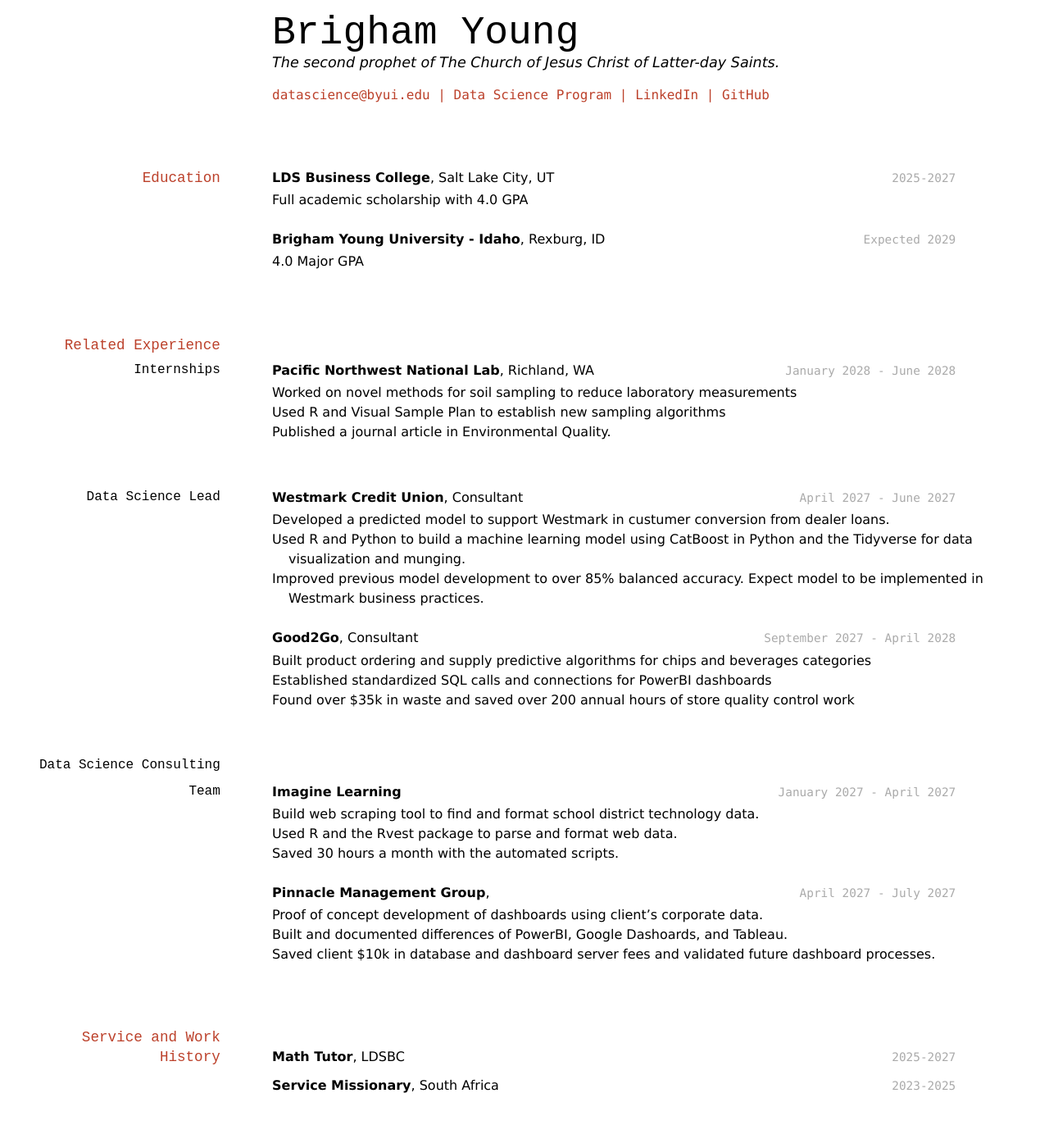
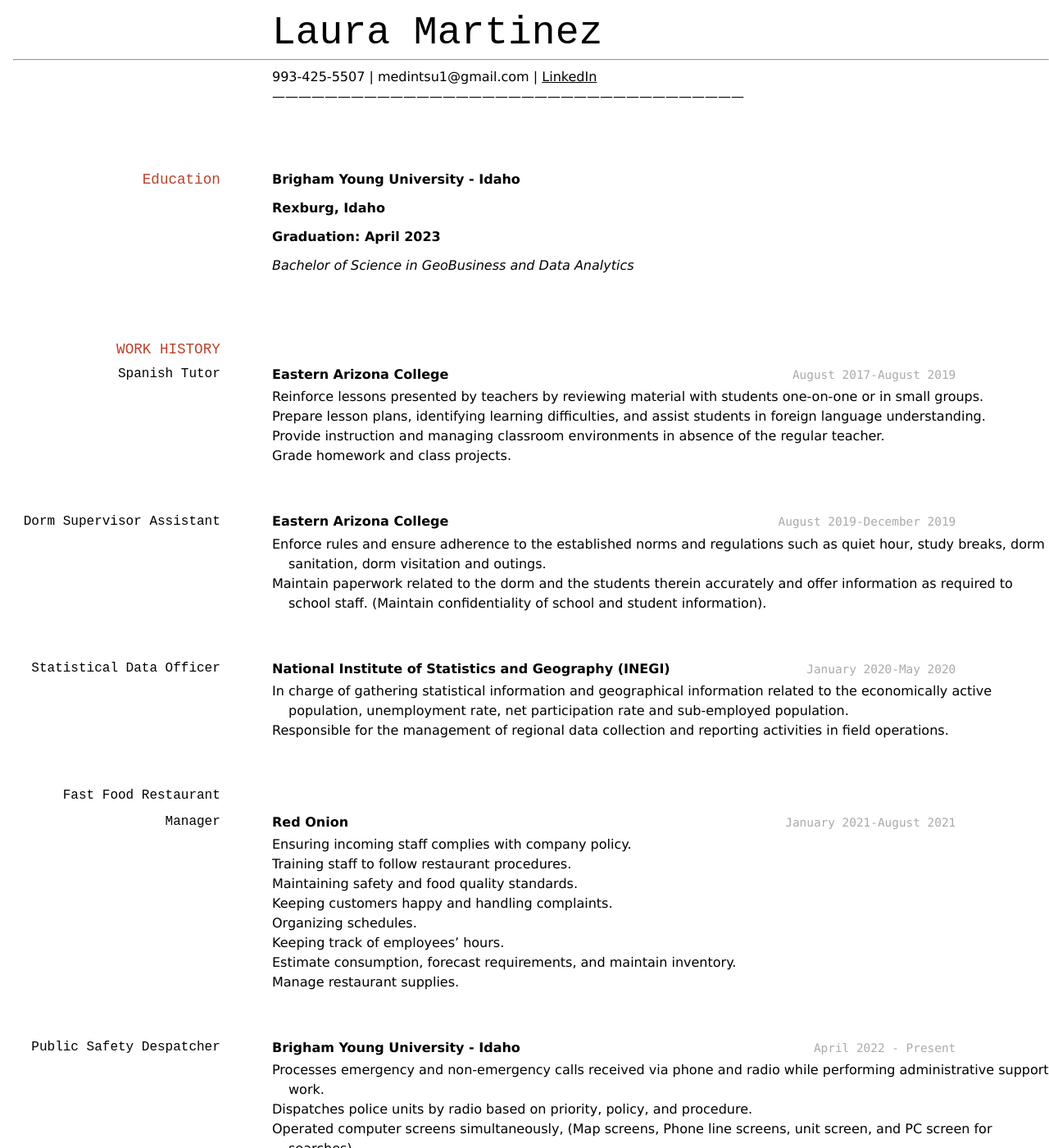
Before and after one commit to medintsu/resumeLMMG, a Jekyll site: the page built from docs/index.md, in a window 1280 px wide and 1400 px high. Shown: the whole window at 82% size. Built offline with Jekyll 4.4.1, drawn with Linux system fonts in a browser that asks for light colours; some of the changed text lies outside the part shown.

Commit message:
Update index.md

```diff
--- a/docs/index.md
+++ b/docs/index.md
@@ -2,86 +2,89 @@
 layout: cv
 title: Laura Martinez Brigham Young's Resume
 ---
-# Brigham Young
-The second prophet of The Church of Jesus Christ of Latter-day Saints.
+# Laura Martinez
 
-<div id="webaddress">
-<a href="datascience@byui.edu">datascience@byui.edu</a>
-| <a href="https://byuidatascience.github.io/development.html">Data Science Program</a>
-| <a href="https://www.linkedin.com/groups/13537407/">LinkedIn</a>
-| <a href="https://github.com/byuids-resumes">GitHub</a>
-</div>
-
+------------------------------------------------------------------------------------------------------------
+993-425-5507 | medintsu1@gmail.com | [LinkedIn](https://www.linkedin.com/in/laura-martinez-6736881b3/)
+------------------------------------------------------------------------------------------------------------
 <!-- https://www.monique.tech/the-art-of-markdown -->
 
 ## Education
 
-`2025-2027`
-__LDS Business College__, Salt Lake City, UT
+__Brigham Young University - Idaho__
 
-- Full academic scholarship with 4.0 GPA
+**Rexburg, Idaho**
 
-`Expected 2029`
-__Brigham Young University - Idaho__, Rexburg, ID
+**Graduation: April 2023**
 
-- 4.0 Major GPA
+_Bachelor of Science in GeoBusiness and Data Analytics_
 
 
-## Related Experience
+## WORK HISTORY
 
-### Internships
+### Spanish Tutor
 
-`January 2028 - June 2028`
-__Pacific Northwest National Lab__, Richland, WA
+`August 2017-August 2019`
+__Eastern Arizona College__
 
-- Worked on novel methods for soil sampling to reduce laboratory measurements
-- Used R and Visual Sample Plan to establish new sampling algorithms
-- Published a journal article in Environmental Quality.
+- Reinforce lessons presented by teachers by reviewing material with students one-on-one or in small groups.
+- Prepare lesson plans, identifying learning difficulties, and assist students in foreign language understanding.
+-	Provide instruction and managing classroom environments in absence of the regular teacher.
+-	Grade homework and class projects.
 
-### Data Science Lead
+### Dorm Supervisor Assistant
 
-`April 2027 - June 2027`
-__Westmark Credit Union__, Consultant
+`August 2019-December 2019`
+__Eastern Arizona College__
 
-- Developed a predicted model to support Westmark in custumer conversion from dealer loans.
-- Used R and Python to build a machine learning model using CatBoost in Python and the Tidyverse for data visualization and munging.
-- Improved previous model development to over 85% balanced accuracy. Expect model to be implemented in Westmark business practices.
+- Enforce rules and ensure adherence to the established norms and regulations such as quiet hour, study breaks, dorm sanitation, dorm visitation and outings.
+-	Maintain paperwork related to the dorm and the students therein accurately and offer information as required to school staff. (Maintain confidentiality of school and student information).
 
-`September 2027 - April 2028`
-__Good2Go__, Consultant
+### Statistical Data Officer
 
-- Built product ordering and supply predictive algorithms for chips and beverages categories
-- Established standardized SQL calls and connections for PowerBI dashboards
-- Found over $35k in waste and saved over 200 annual hours of store quality control work
+`January 2020-May 2020`
+__National Institute of Statistics and Geography (INEGI)__
 
-### Data Science Consulting Team
+- In charge of gathering statistical information and geographical information related to the economically active population, unemployment rate, net participation rate and sub-employed population.
+- Responsible for the management of regional data collection and reporting activities in field operations.
 
-`January 2027 - April 2027`
-__Imagine Learning__
+### Fast Food Restaurant Manager
 
-- Build web scraping tool to find and format school district technology data.
-- Used R and the Rvest package to parse and format web data.
-- Saved 30 hours a month with the automated scripts.
+`January 2021-August 2021`
+__Red Onion__
 
-`April 2027 - July 2027`
-__Pinnacle Management Group__,
+- Ensuring incoming staff complies with company policy.
+- Training staff to follow restaurant procedures.
+-	Maintaining safety and food quality standards.
+-	Keeping customers happy and handling complaints.
+-	Organizing schedules.
+-	Keeping track of employees’ hours.
+-	Estimate consumption, forecast requirements, and maintain inventory.
+-	Manage restaurant supplies.
 
-- Proof of concept development of dashboards using client's corporate data.
-- Built and documented differences of PowerBI, Google Dashoards, and Tableau.
-- Saved client $10k in database and dashboard server fees and validated future dashboard processes.
+### Public Safety Despatcher
 
+`April 2022 - Present`
+__Brigham Young University - Idaho__
 
-## Service and Work History
-
-`2025-2027`
-__Math Tutor__, LDSBC
-
-
-`2023-2025`
-__Service Missionary__, South Africa
+- Processes emergency and non-emergency calls received via phone and radio while performing administrative support work.
+- Dispatches police units by radio based on priority, policy, and procedure.
+- Operated computer screens simultaneously, (Map screens, Phone line screens, unit screen, and PC screen for searches).
+- Provide guidance to campus constituents in prevention and response strategies regarding risk management.
 
 
 
+## Skills
+
+- Communication skills: Customer support, Email management, Giving/Accepting feedback.
+- Management/Supervisory Skills: Delegating tasks, Goal setting, Organization, Priorization.
+- Interpersonal skills: Problem-Solving, Willingness to learn, Teamwork / Collaboration.
+- Proficiency in Microsoft Office programs: Word, Excel, PowerPoint.
+- Programming Skills: Python, R Studio.
+- Bilingual: English & Spanish.
+- Technical Skills: SQL.
+- Basic Knowledge on GIS
+
 <!-- ### Footer
 
-Last updated: May 2013 -->
+Last updated: July 2022 -->
```
